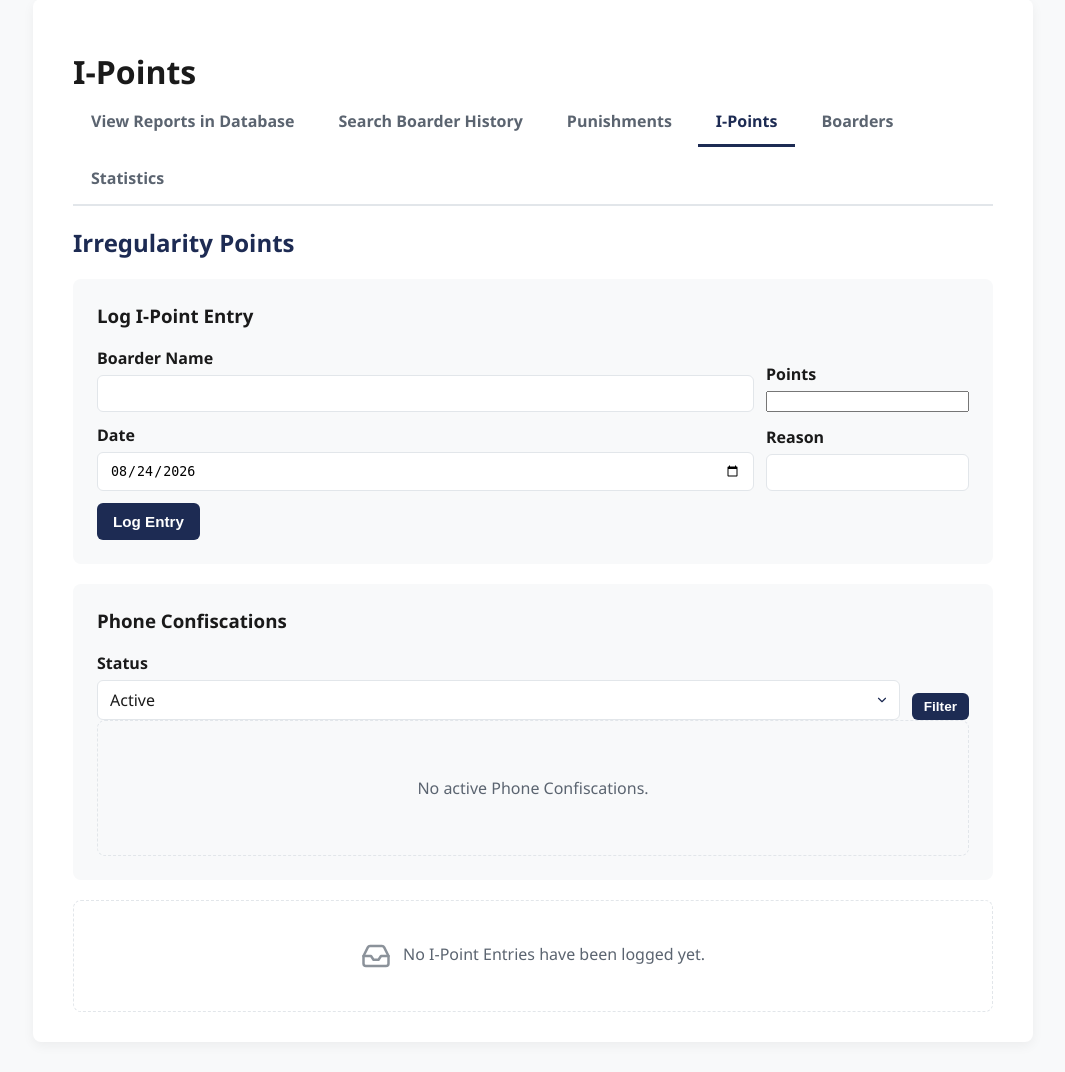
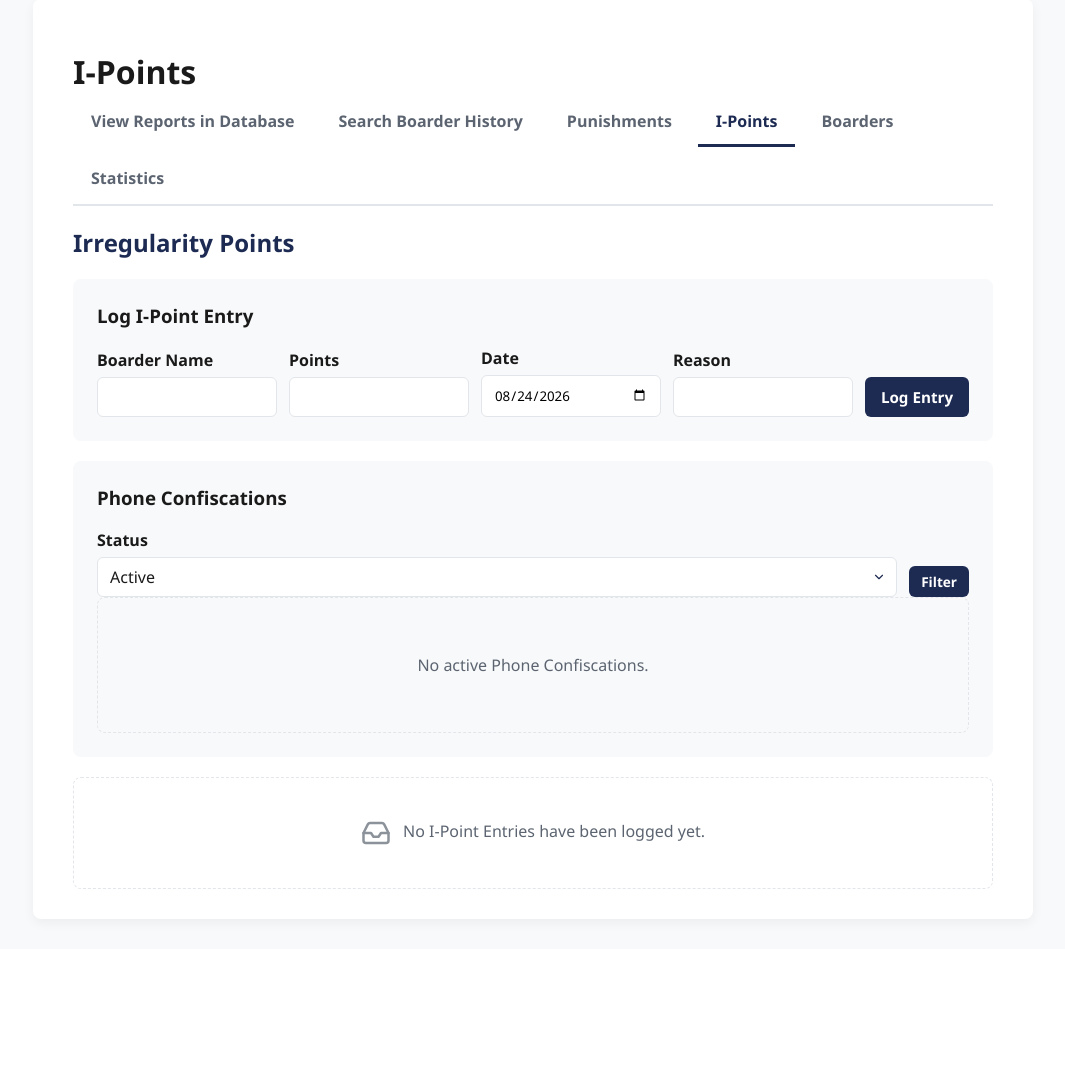
Before and after one commit to elisharkray1030/DBSBS-Lateness-Application, a Flask app: page /ipoints in a window 1280 px wide. Shown: the part 105-1177 px from the top of the page, without its empty margins (107-1172 px from the left). After the commit the page ends 1029 px from the top, so only its background shows below. Run offline with Flask 3, Linux system fonts and the light colour scheme; data that the repository does not hold is empty; parts of the project's set-up code (start-up, migrations or seed data) failed here and were passed over; some libraries are stand-ins or nearby versions.

Commit message:
feat: one-row I-Points entry forms and modern control styling (#206)

```diff
--- a/static/app.js
+++ b/static/app.js
@@ -433,7 +433,7 @@
                     <div class="boarder-inline-error" hidden></div>
                 </td>
                 <td class="boarder-actions">
-                    <button type="button" class="btn btn-danger btn-sm boarder-remove" aria-label="Remove boarder" title="Remove boarder">
+                    <button type="button" class="btn btn-danger btn-sm btn-icon boarder-remove" aria-label="Remove boarder" title="Remove boarder">
                         <svg viewBox="0 0 24 24" aria-hidden="true"><use href="#icon-trash"/></svg>
                     </button>
                 </td>
--- a/templates/boarder.html
+++ b/templates/boarder.html
@@ -101,7 +101,7 @@
                 <h3 class="upload-title">Log I-Point Entry</h3>
                 <form action="{{ ipoint_action }}" method="post">
                     <input type="hidden" name="csrf_token" value="{{ csrf_token }}">
-                    <div class="form-row">
+                    <div class="form-row form-row--entry">
                         <div class="form-field">
                             <label for="ipoint-quick-points"><strong>Points</strong></label>
                             <input type="number" id="ipoint-quick-points" name="points"
@@ -116,7 +116,7 @@
                             <label for="ipoint-quick-reason"><strong>Reason</strong></label>
                             <input type="text" id="ipoint-quick-reason" name="reason" required>
                         </div>
-                        <div>
+                        <div class="form-action">
                             <button type="submit" class="btn btn-primary">Log Entry</button>
                         </div>
                     </div>
@@ -165,7 +165,6 @@
                 <table class="ipoints-table" aria-label="I-Point history">
                     <thead>
                         <tr>
-                            <th scope="col">Type</th>
                             <th scope="col">Date</th>
                             <th scope="col">Points</th>
                             <th scope="col">Reason</th>
@@ -174,7 +173,6 @@
                     <tbody>
                         {% for entry in ipoint_summary.entries %}
                         <tr>
-                            <td>Entry</td>
                             <td>{{ entry.occurred_on }}</td>
                             <td>{{ entry.points }}</td>
                             <td>{{ entry.reason }}</td>
--- a/templates/ipoints.html
+++ b/templates/ipoints.html
@@ -10,7 +10,7 @@
             <h3 class="upload-title">Log I-Point Entry</h3>
             <form action="/ipoints/entries" method="post">
                 <input type="hidden" name="csrf_token" value="{{ csrf_token }}">
-                <div class="form-row">
+                <div class="form-row form-row--entry">
                     <div class="form-field">
                         <label for="ipoint-boarder"><strong>Boarder Name</strong></label>
                         <input type="text" id="ipoint-boarder" name="boarder"
@@ -35,7 +35,7 @@
                         <label for="ipoint-reason"><strong>Reason</strong></label>
                         <input type="text" id="ipoint-reason" name="reason" required>
                     </div>
-                    <div>
+                    <div class="form-action">
                         <button type="submit" class="btn btn-primary">Log Entry</button>
                     </div>
                 </div>
@@ -191,7 +191,6 @@
                     <table class="ipoints-table">
                         <thead>
                             <tr>
-                                <th scope="col">Type</th>
                                 <th scope="col">Date</th>
                                 <th scope="col">Points</th>
                                 <th scope="col">Reason</th>
@@ -201,7 +200,6 @@
                         <tbody>
                             {% for entry in summary.entries %}
                             <tr data-entry-id="{{ entry.id }}">
-                                <td>Entry</td>
                                 <td>
                                     <input type="date" name="occurred_on"
                                            form="ipoint-edit-{{ entry.id }}"
--- a/templates/layout.html
+++ b/templates/layout.html
@@ -157,15 +157,34 @@
             gap: 6px;
         }
 
+        /* I-Points entry forms need one row: fields flex to share the line
+           and drop to one-per-row when the viewport narrows. Scoped modifier,
+           so the shared two-column .form-row grid is untouched. */
+        .form-row--entry {
+            display: flex;
+            flex-wrap: wrap;
+        }
+
+        .form-row--entry .form-field {
+            flex: 1 1 8rem;
+        }
+
+        .form-row--entry .form-action {
+            flex: 0 0 auto;
+        }
+
         input[type="text"],
         input[type="file"],
         input[type="month"],
-        input[type="date"] {
+        input[type="date"],
+        input[type="number"] {
             padding: 10px 12px;
             border-radius: 6px;
             border: 1px solid var(--border);
             width: 100%;
             background: var(--surface);
+            /* Native date/number fields default to the browser UI font. */
+            font-family: inherit;
         }
 
         /* Native controls restyled to the house look: selects match the text
@@ -403,6 +422,7 @@
             padding: 10px 16px;
             border: none;
             border-radius: 6px;
+            font-family: inherit;
             font-weight: 600;
             font-size: 0.95em;
             cursor: pointer;
@@ -455,6 +475,13 @@
         .btn-sm {
             padding: 6px 12px;
             font-size: 0.85em;
+        }
+
+        /* Compact icon-only row action: the accessible name lives on the
+           button's aria-label, and the glyph keeps the shared .btn svg size. */
+        .btn-icon {
+            padding: 6px;
+            aspect-ratio: 1;
         }
 
         .banner {
@@ -550,10 +577,6 @@
             width: 1%;
             text-align: right;
             white-space: nowrap;
-        }
-
-        .boarder-remove {
-            padding: 6px;
         }
 
         .boarder-inline-error {
@@ -1100,6 +1123,11 @@
                 grid-template-columns: 1fr;
             }
 
+            .form-row--entry .form-field,
+            .form-row--entry .form-action {
+                flex-basis: 100%;
+            }
+
             .month-detail-toolbar {
                 flex-direction: column;
                 align-items: stretch;
```
Also changed, not shown: tests/test_app.py (+137 -0 lines), tests/test_ipoints.py (+3 -0 lines), tests/test_profile.py (+39 -0 lines).
